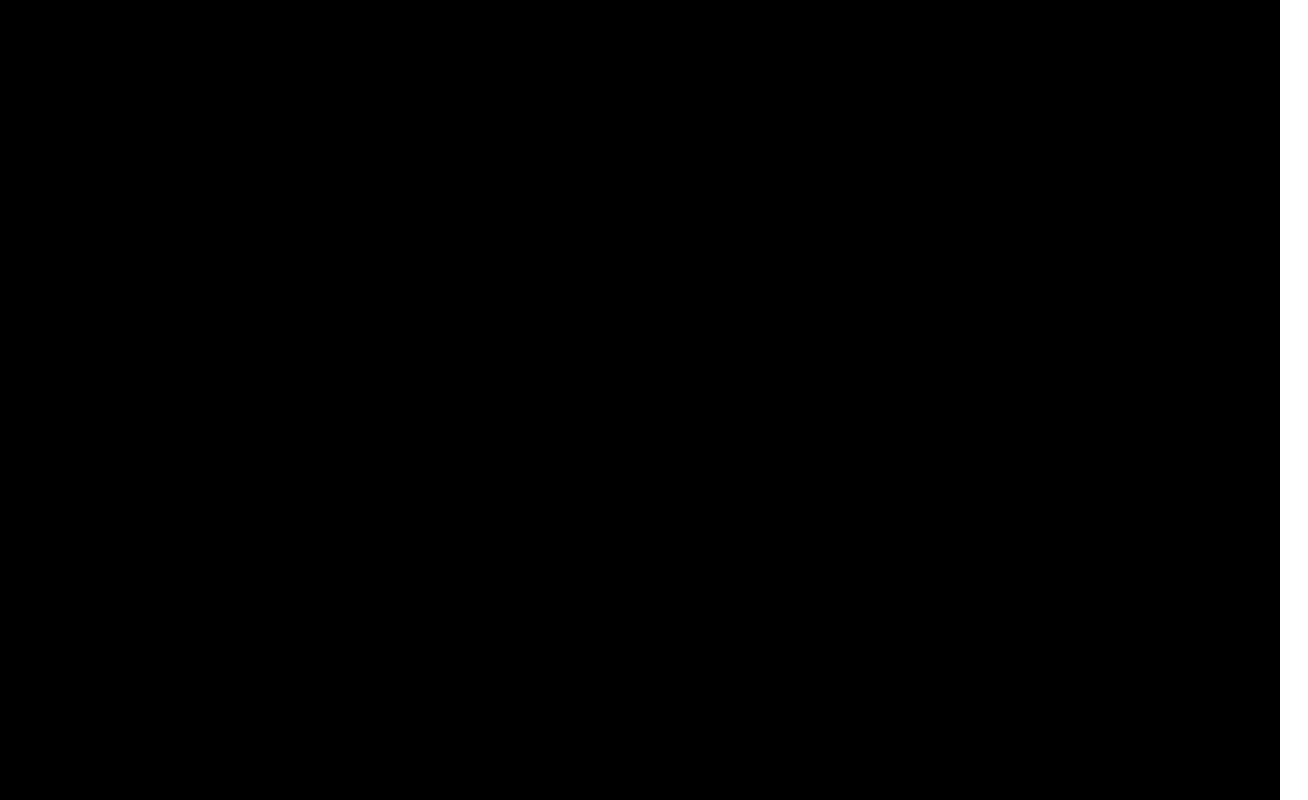
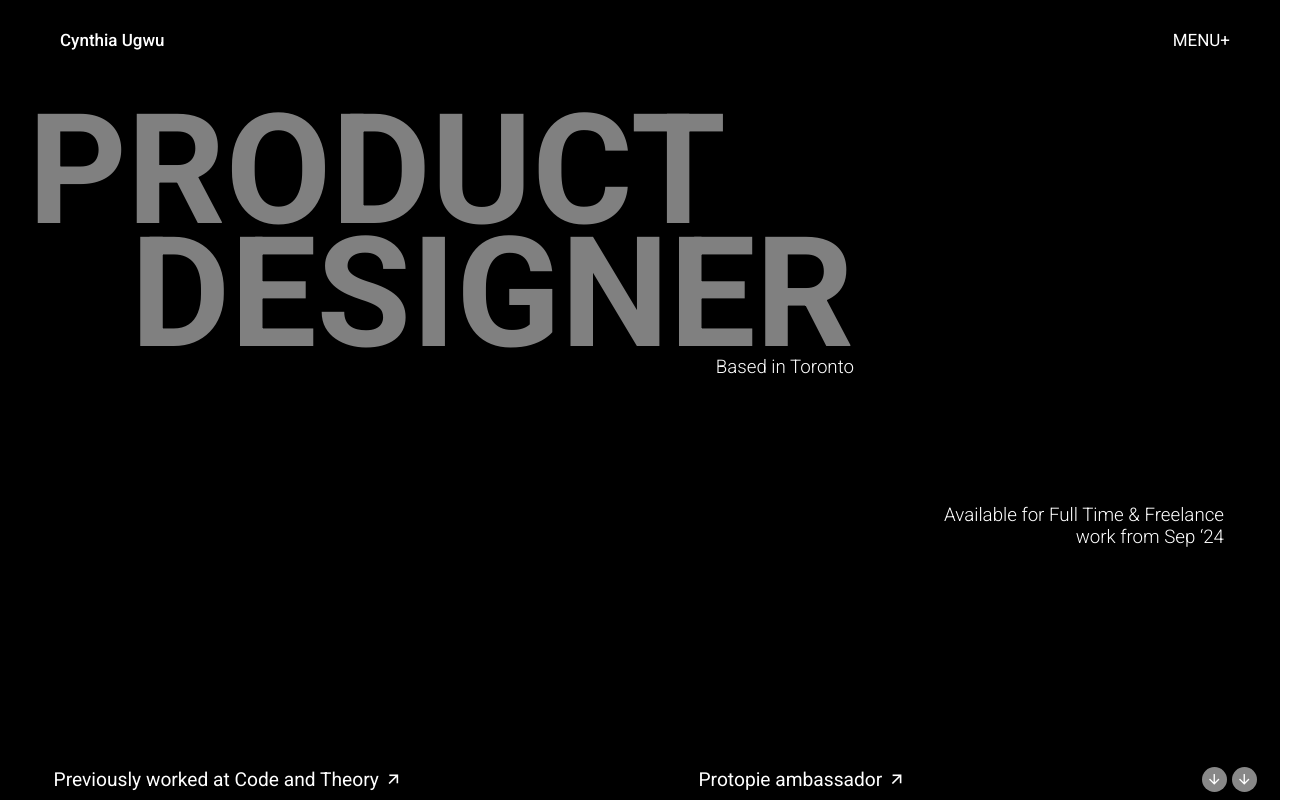
Before and after one commit to mrhapile/Front-end-projects, a plain HTML site: page modern-web-1/index.html in a window 1280 px wide. Shown: the whole page, 1308 px wide, since content can reach past the window. Drawn offline with nearby package versions, Linux system fonts and the light colour scheme; a web font is replaced by a local one.

Commit message:
landing page

```diff
--- a/modern-web-1/index.html
+++ b/modern-web-1/index.html
@@ -1,20 +1,42 @@
 <!DOCTYPE html>
 <html lang="en">
   <head>
-    <meta charset="UTF-8">
-    <meta name="viewport" content="width=device-width, initial-scale=1.0">
+    <meta charset="UTF-8" />
+    <meta name="viewport" content="width=device-width, initial-scale=1.0" />
     <title>Document</title>
-    <link rel="stylesheet" href="style.css">
+    <link href="https://cdn.jsdelivr.net/npm/remixicon@3.2.0/fonts/remixicon.css" rel="stylesheet">
+    <link rel="stylesheet" href="style.css" />
+    <style>
+      @import url("https://fonts.googleapis.com/css2?family=Atkinson+Hyperlegible+Next:ital,wght@0,200..800;1,200..800&family=DM+Sans:ital,opsz,wght@0,9..40,100..1000;1,9..40,100..1000&family=Kanit:ital,wght@0,100;0,200;0,300;0,400;0,500;0,600;0,700;0,800;0,900;1,100;1,200;1,300;1,400;1,500;1,600;1,700;1,800;1,900&family=Montserrat:ital,wght@0,100..900;1,100..900&family=Press+Start+2P&family=Roboto:ital,wght@0,100..900;1,100..900&display=swap");
+    </style>
   </head>
   <body>
     <div id="main">
       <div id="page1">
         <div id="nav">
-
+          <a href="#">Cynthia Ugwu</a>
+          <h3>MENU+</h3>
+        </div>
+        <div id="heading">
+          <h1>PRODUCT</h1>
+          <div class="bloctext">
+            <h1 id="sec">DESIGNER</h1>
+            <h3>Based in Toronto</h3>
+          </div>
+          <div id="side">
+            <h3>Available for Full Time & Freelance</h3>
+            <h3>work from Sep ‘24</h3>
+          </div>
+          <div id="down">
+            <a href=""> Previously worked at Code and Theory <i class="ri-arrow-right-up-line"></i></a>
+            <a href="">Protopie ambassador <i class="ri-arrow-right-up-line"></i></a>
+            <div id="icons">
+                <div class="circle"><i class="ri-arrow-down-line"></i></div>
+                <div class="circle"><i class="ri-arrow-down-line"></i></div>
             </div>
         </div>
-
         </div>
-
+      </div>
+    </div>
   </body>
 </html>
--- a/modern-web-1/style.css
+++ b/modern-web-1/style.css
@@ -1,16 +1,18 @@
 *{
     margin: 0;
     padding: 0;
+    font-family: "Roboto", sans-serif;
     box-sizing: border-box;
+    font-weight: 300;
 }
 html,body{
     width: 100%;
     height: 100%;
+    overflow-x: hidden;
 }
 #main{
     width: 100%;
     height: auto;
-    /* background-color: black; */
 }
 #page1{
     width: 100%;
@@ -18,3 +20,82 @@ html,body{
     background-color: #000000;
 
 }
+#nav{
+    color: white;
+    display: flex;
+    align-items: center;
+    justify-content: space-between;
+    padding: 30px 50px;
+    font-size: 17px;
+}
+#nav a{
+    color: white;
+    text-decoration: none;
+    margin: 0 10px;
+    font-weight: 500;
+}
+#nav h3{
+    font-size: 17px;
+    font-weight: 400;
+}
+#heading{
+    color: white;
+    /* text-align: center; */
+    padding: 30px 28px;
+    /* font-size: 10vw; */
+}
+#heading h1{
+    font-size: 12vw;
+    opacity: 0.5;
+    font-weight: 700;
+    line-height: 0.8;
+
+}
+#heading #sec{
+    margin-left: 8vw;
+}
+/* to fit the based on text at end */
+.bloctext{
+    width: fit-content;
+}
+.bloctext h3{
+    text-align: end;
+}
+#side{
+    display: flex;
+    flex-direction: column;
+    padding: 30px 28px;
+    text-align: right;
+    margin-top: 12vh;
+}
+#down{
+    padding: 0 2vw;
+    width: 100%;
+    position: absolute;
+    bottom: 1%;
+    display: flex;
+    align-items: center;
+    justify-content: space-between;
+
+}
+#down a{
+    font-size: 1.5vw;
+    font-weight: 400;
+    color: white;
+    text-decoration: none;
+}
+#icons{
+    display: flex;
+    gap: 5px;
+    margin-right: 2vw;
+}
+#down .circle{
+    display: flex;
+    align-items: center;
+    justify-content: center;
+    width: 25px;
+    height: 25px;
+    padding: 0;
+    border-radius: 50%;
+    background-color: #888;
+}
```
Lines whose indentation alone changed are shown as unchanged.
